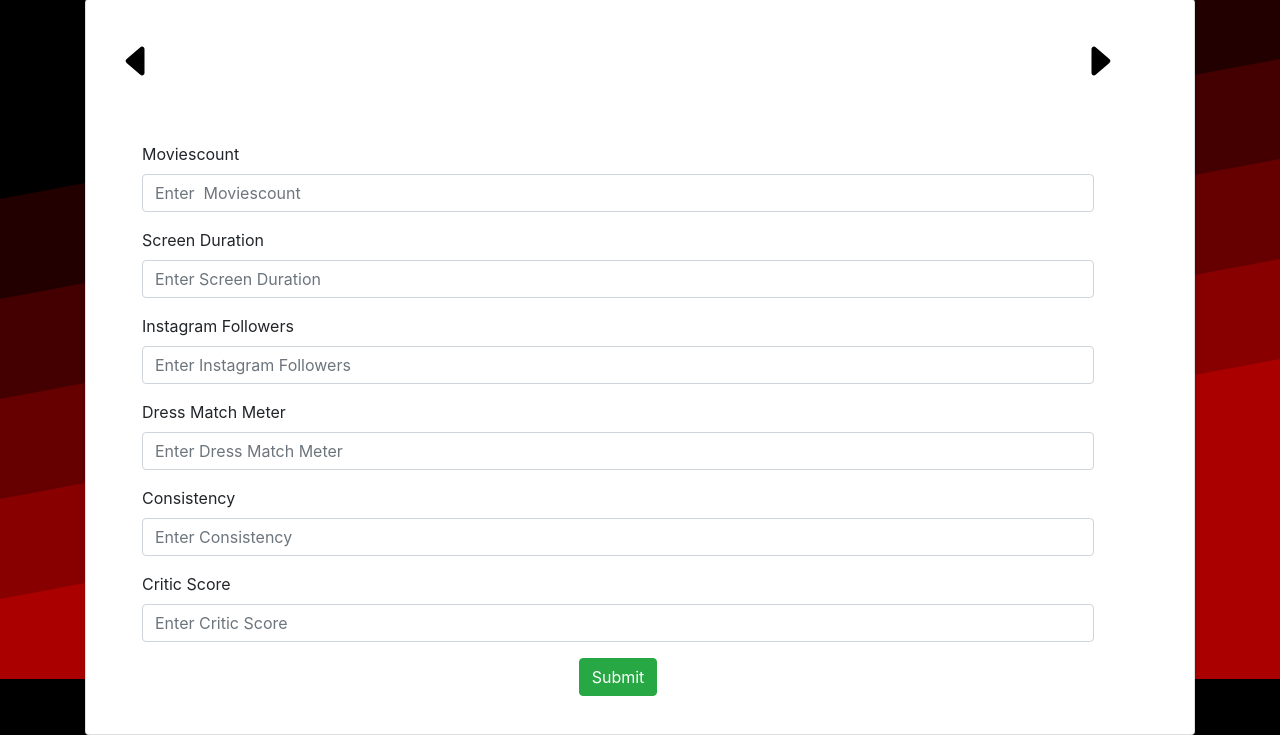
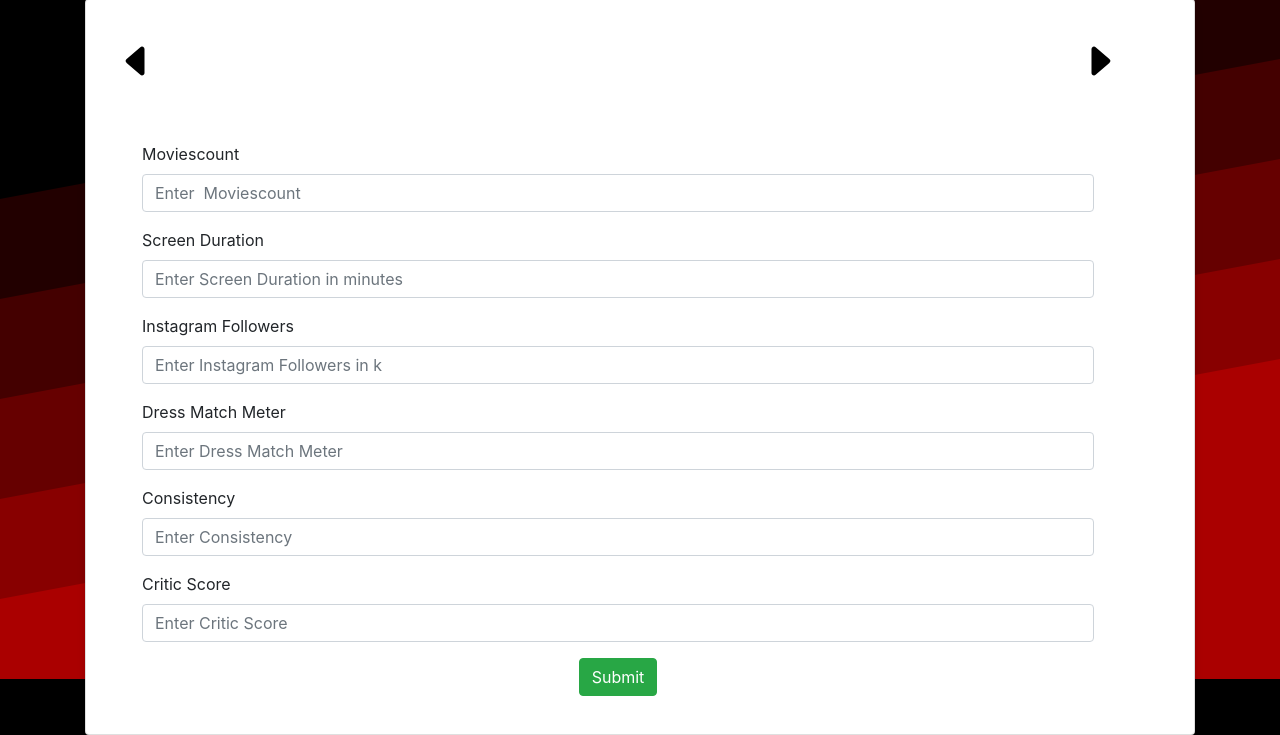
Before and after one commit to Jithendiran/CrowdEngine, a Flask app: template templates/movies.html in a window 1280 px wide. Shown: the part 121-856 px from the top of the page. Run offline with Flask 2, Linux system fonts and the light colour scheme; the template is opened without the code that fills it, so the values that code supplies are empty; some libraries are stand-ins or nearby versions.

Commit message:
Update movies.html

```diff
--- a/templates/movies.html
+++ b/templates/movies.html
@@ -27,12 +27,12 @@
 
               <div class="form-group text-left">
                 <label for="screenduration">Screen Duration</label>
-                <input type="text" class="form-control" id="screenduration"  name="screenduration" placeholder="Enter Screen Duration">
+                <input type="number" class="form-control" id="screenduration"  name="screenduration" placeholder="Enter Screen Duration in minutes">
               </div>
 
               <div class="form-group text-left ">
                   <label for="instagramfollowers">Instagram Followers</label>
-                  <input type="text" class="form-control" id="instagramfollowers"  name= "instagramfollowers" placeholder="Enter Instagram Followers">
+                  <input type="number" class="form-control" id="instagramfollowers"  name= "instagramfollowers" placeholder="Enter Instagram Followers in k">
               </div>
 
               <div class="form-group text-left">
@@ -59,6 +59,8 @@
 
 
 
+
+
           </div>
 
 </div>
```
